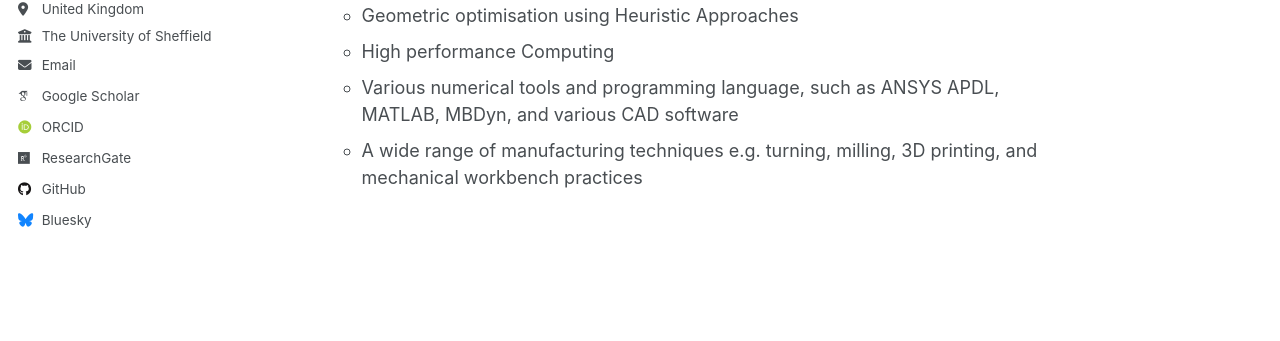
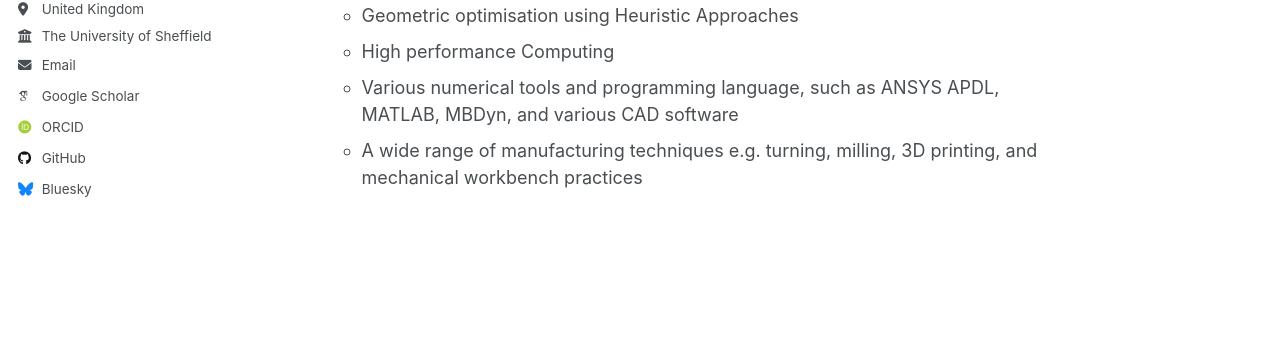
Before and after one commit to doubleS14/ss, a Jekyll site: the page built from _pages/about.md, in a window 1280 px wide. Shown: the part 481-822 px from the top of the page. Built offline with Jekyll 4.4.1, drawn with Linux system fonts in a browser that asks for light colours; some web fonts are replaced.

Commit message:
Update _config.yml

```diff
--- a/_config.yml
+++ b/_config.yml
@@ -29,7 +29,7 @@ author:
   location         : "United Kingdom"
   employer         : "The University of Sheffield"
   uri              : # URL
-  email            : "example@sheffield.ac.uk"
+  email            : "example@shef.ac.uk"
 
   # Academic websites
   academia         : # URL
@@ -39,7 +39,7 @@ author:
   orcid            : "http://orcid.org/"
   semantic         : # URL
   pubmed           :
-  researchgate     : "" # URL
+  researchgate     : # URL
   scopus           : # URL
 
   # Repositories and software development
```
